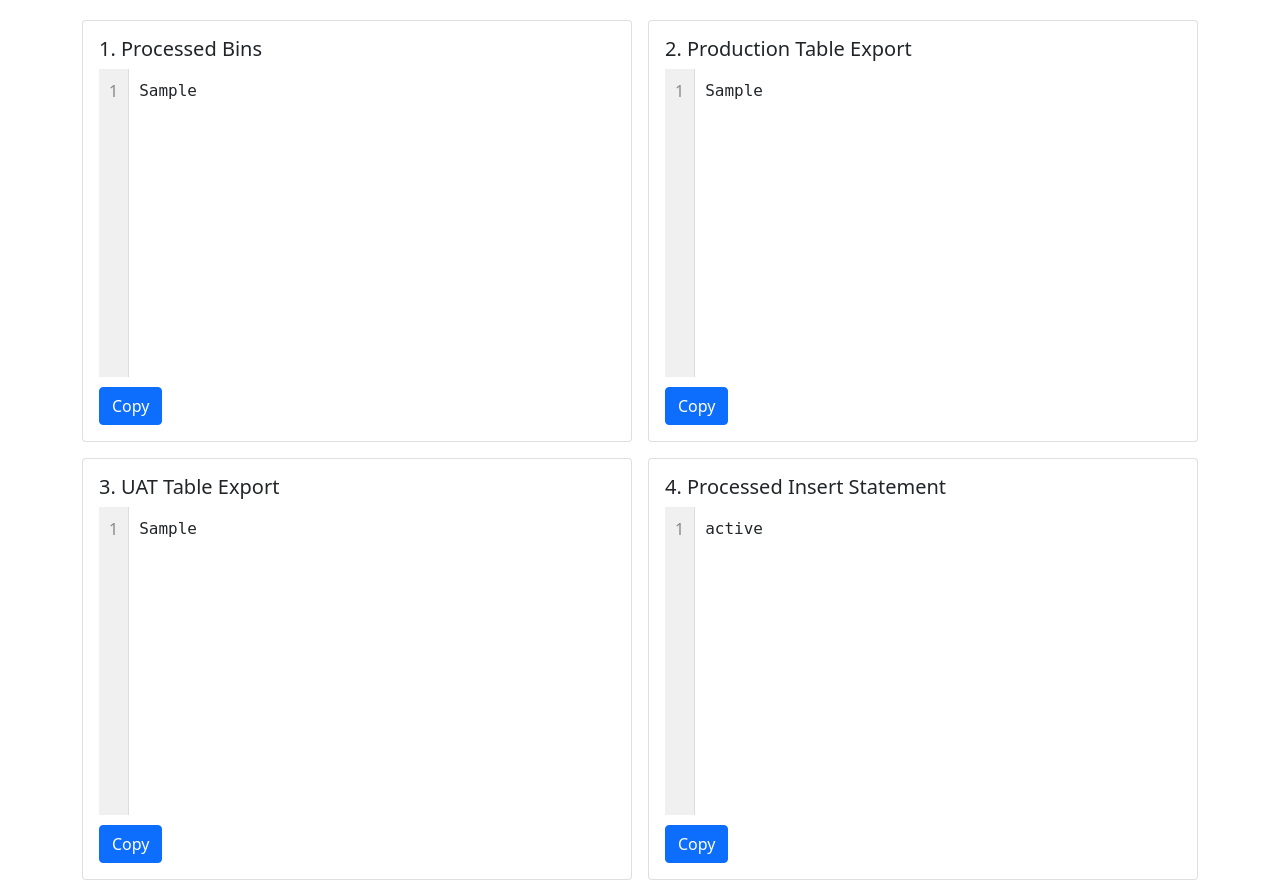
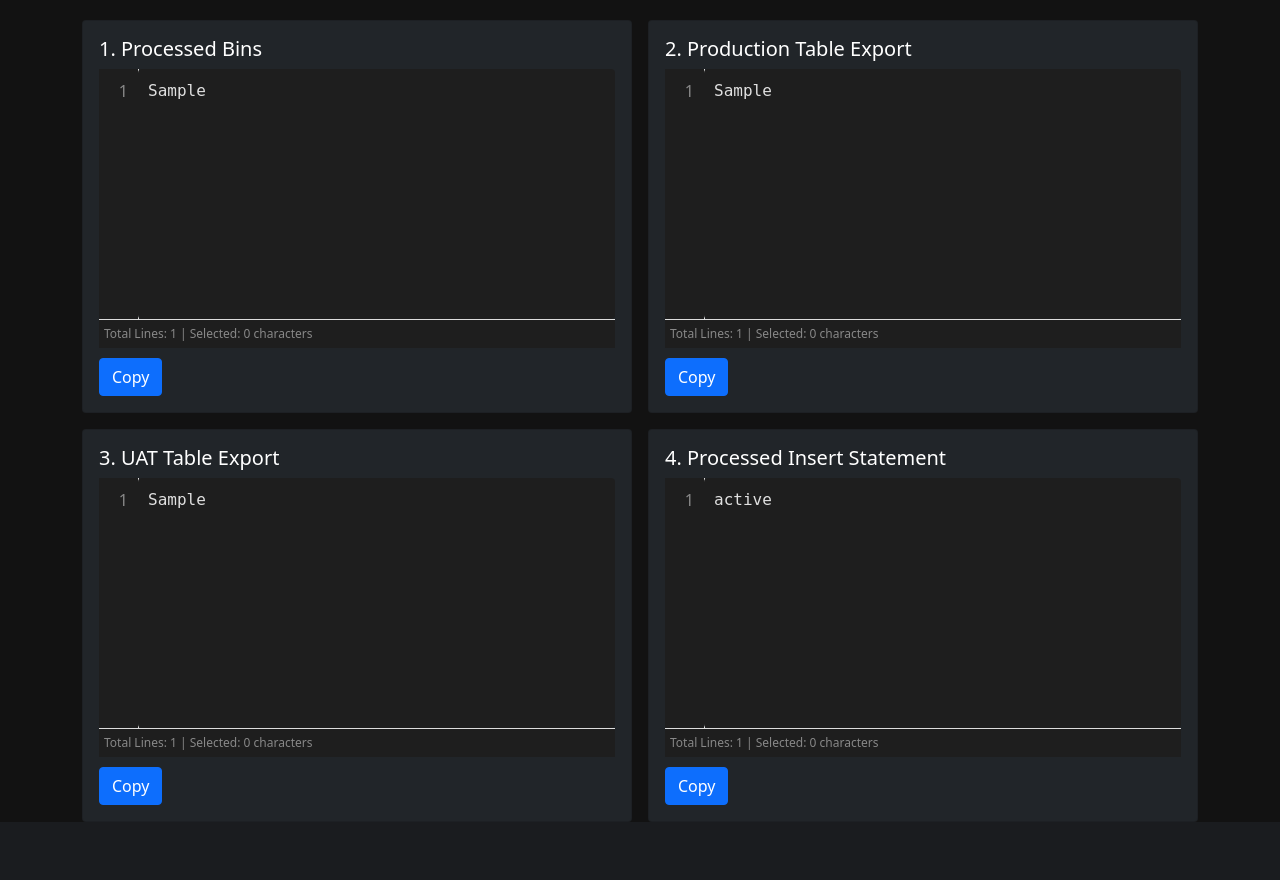
Before and after one commit to durgeshsingh90/AutoMate, a Django app: template AutoMate/binblocking/templates/binblocking/binblocker_output.html in a window 1280 px wide. After the commit the page ends 822 px from the top, so only its background shows below. Run offline with Django 5.2, Linux system fonts and the light colour scheme; the template is opened without the code that fills it: most values are stand-ins (such as "Sample title", 1, 10 or a date in 2020); parts of the project's set-up code (start-up, migrations or seed data) failed here and were passed over; some libraries are stand-ins or nearby versions.

Commit message:
Step 4 checkpoint2: text editor in both html page

```diff
--- a/AutoMate/binblocking/templates/binblocking/binblocker_output.html
+++ b/AutoMate/binblocking/templates/binblocking/binblocker_output.html
@@ -7,6 +7,10 @@
 <!-- Bootstrap CSS -->
 <link href="https://cdn.jsdelivr.net/npm/bootstrap@5.1.3/dist/css/bootstrap.min.css" rel="stylesheet">
 <style>
+  body {
+    background-color: #121212;
+    color: #e0e0e0;
+  }
   .container {
     margin-top: 20px;
   }
@@ -20,14 +24,18 @@
   .textarea-container {
     display: flex;
     width: 100%;
+    position: relative;
   }
   .line-numbers {
     padding: 10px;
-    background: #f0f0f0;
+    background: #1e1e1e;
     border-right: 1px solid #ddd;
     text-align: right;
     user-select: none;
     color: #888;
+    min-width: 40px;
+    height: 250px;
+    overflow: hidden;
   }
   .textarea {
     width: 100%;
@@ -36,9 +44,23 @@
     padding: 10px;
     font-family: monospace;
     white-space: pre;
+    background: #1e1e1e;
+    color: #e0e0e0;
+    height: 250px;
+    overflow-y: scroll;
+    margin-left: -1px; /* To remove the gap between line numbers and textarea */
   }
   .textarea:focus {
     outline: none;
+  }
+  .status-bar {
+    background: #1e1e1e;
+    border-top: 1px solid #ddd;
+    padding: 5px;
+    font-size: 12px;
+    color: #888;
+    display: flex;
+    justify-content: space-between;
   }
 </style>
 </head>
@@ -46,49 +68,50 @@
 <div class="container">
   <div class="row g-3">
     <div class="col-md-6">
-      <div class="card">
+      <div class="card bg-dark text-white">
         <div class="card-body">
           <h5 class="card-title">1. Processed Bins</h5>
           <div class="textarea-container">
             <div id="lineNumbers1" class="line-numbers"></div>
-            <textarea id="processedBins" class="form-control textarea" rows="12" placeholder="Enter details..." oninput="updateLineNumbers(this, 'lineNumbers1')">{{ processed_bins }}</textarea>
-          </div>
+            <textarea id="processedBins" class="form-control textarea" rows="12" placeholder="Enter details..." oninput="updateLineNumbers(this, 'lineNumbers1')">{{ processed_bins }}</textarea>          </div>
+          <div id="statusBar1" class="status-bar">Total Lines: 0 | Selected: 0 characters</div>
           <button onclick="copyText('processedBins', this)" class="btn btn-primary copy-btn">Copy</button>
         </div>
       </div>
     </div>
     <div class="col-md-6">
-      <div class="card">
+      <div class="card bg-dark text-white">
         <div class="card-body">
           <h5 class="card-title">2. Production Table Export</h5>
           <div class="textarea-container">
             <div id="lineNumbers2" class="line-numbers"></div>
-            <textarea id="productionExport" class="form-control textarea" rows="12" placeholder="Enter details..." oninput="updateLineNumbers(this, 'lineNumbers2')">{{ production_data }}</textarea>
-          </div>
+            <textarea id="productionExport" class="form-control textarea" rows="12" placeholder="Enter details..." oninput="updateLineNumbers(this, 'lineNumbers2')">{{ production_data }}</textarea>          </div>
+          <div id="statusBar2" class="status-bar">Total Lines: 0 | Selected: 0 characters</div>
           <button onclick="copyText('productionExport', this)" class="btn btn-primary copy-btn">Copy</button>
         </div>
       </div>
     </div>
     <div class="col-md-6">
-      <div class="card">
+      <div class="card bg-dark text-white">
         <div class="card-body">
           <h5 class="card-title">3. UAT Table Export</h5>
           <div class="textarea-container">
             <div id="lineNumbers3" class="line-numbers"></div>
-            <textarea id="uatExport" class="form-control textarea" rows="12" placeholder="Enter details..." oninput="updateLineNumbers(this, 'lineNumbers3')">{{ uat_data }}</textarea>
-          </div>
+            <textarea id="uatExport" class="form-control textarea" rows="12" placeholder="Enter details..." oninput="updateLineNumbers(this, 'lineNumbers3')">{{ uat_data }}</textarea>          </div>
+          <div id="statusBar3" class="status-bar">Total Lines: 0 | Selected: 0 characters</div>
           <button onclick="copyText('uatExport', this)" class="btn btn-primary copy-btn">Copy</button>
         </div>
       </div>
     </div>
     <div class="col-md-6">
-      <div class="card">
+      <div class="card bg-dark text-white">
         <div class="card-body">
           <h5 class="card-title">4. Processed Insert Statement</h5>
           <div class="textarea-container">
             <div id="lineNumbers4" class="line-numbers"></div>
             <textarea id="insertStatement" class="form-control textarea" rows="12" placeholder="Enter details..." oninput="updateLineNumbers(this, 'lineNumbers4')">{{ insert_statement }}</textarea>
           </div>
+          <div id="statusBar4" class="status-bar">Total Lines: 0 | Selected: 0 characters</div>
           <button onclick="copyText('insertStatement', this)" class="btn btn-primary copy-btn">Copy</button>
         </div>
       </div>
@@ -104,12 +127,42 @@ function updateLineNumbers(textarea, lineNumberId) {
     for (let i = 1; i <= lines; i++) {
       lineNumberElement.innerHTML += i + '<br>';
     }
+
+    // Update status bar
+    updateStatusBar(textarea, lineNumberId.replace('lineNumbers', 'statusBar'));
   }
 
-// Initialize line numbers when the page loads
+  function updateStatusBar(textarea, statusBarId) {
+    const selectedTextLength = textarea.selectionEnd - textarea.selectionStart;
+    const lines = textarea.value.split('\n').length;
+    const statusBarElement = document.getElementById(statusBarId);
+    statusBarElement.innerHTML = `Total Lines: ${lines} | Selected: ${selectedTextLength} characters`;
+  }
+
+  // Initialize line numbers and status bar when the page loads
   window.onload = function() {
     document.querySelectorAll('.textarea').forEach((textarea, index) => {
-    updateLineNumbers(textarea, 'lineNumbers' + (index + 1));
+      const lineNumberId = 'lineNumbers' + (index + 1);
+      const statusBarId = 'statusBar' + (index + 1);
+
+      updateLineNumbers(textarea, lineNumberId);
+
+      // Add event listener for input change and selection change
+      textarea.addEventListener('input', function() {
+        updateLineNumbers(textarea, lineNumberId);
+      });
+
+      textarea.addEventListener('select', function() {
+        updateStatusBar(textarea, statusBarId);
+      });
+
+      textarea.addEventListener('mouseup', function() {
+        updateStatusBar(textarea, statusBarId);
+      });
+
+      textarea.addEventListener('keyup', function() {
+        updateStatusBar(textarea, statusBarId);
+      });
     });
   };
 
@@ -128,6 +181,7 @@ function copyText(elementId, buttonElement) {
       buttonElement.classList.remove("copied-btn");
     }, 1000);
   }
+
 </script>
 
 <!-- Bootstrap Bundle with Popper -->
```
Also changed, not shown: AutoMate/db.sqlite3, 1 other file. Lines whose indentation alone changed are shown as unchanged.
